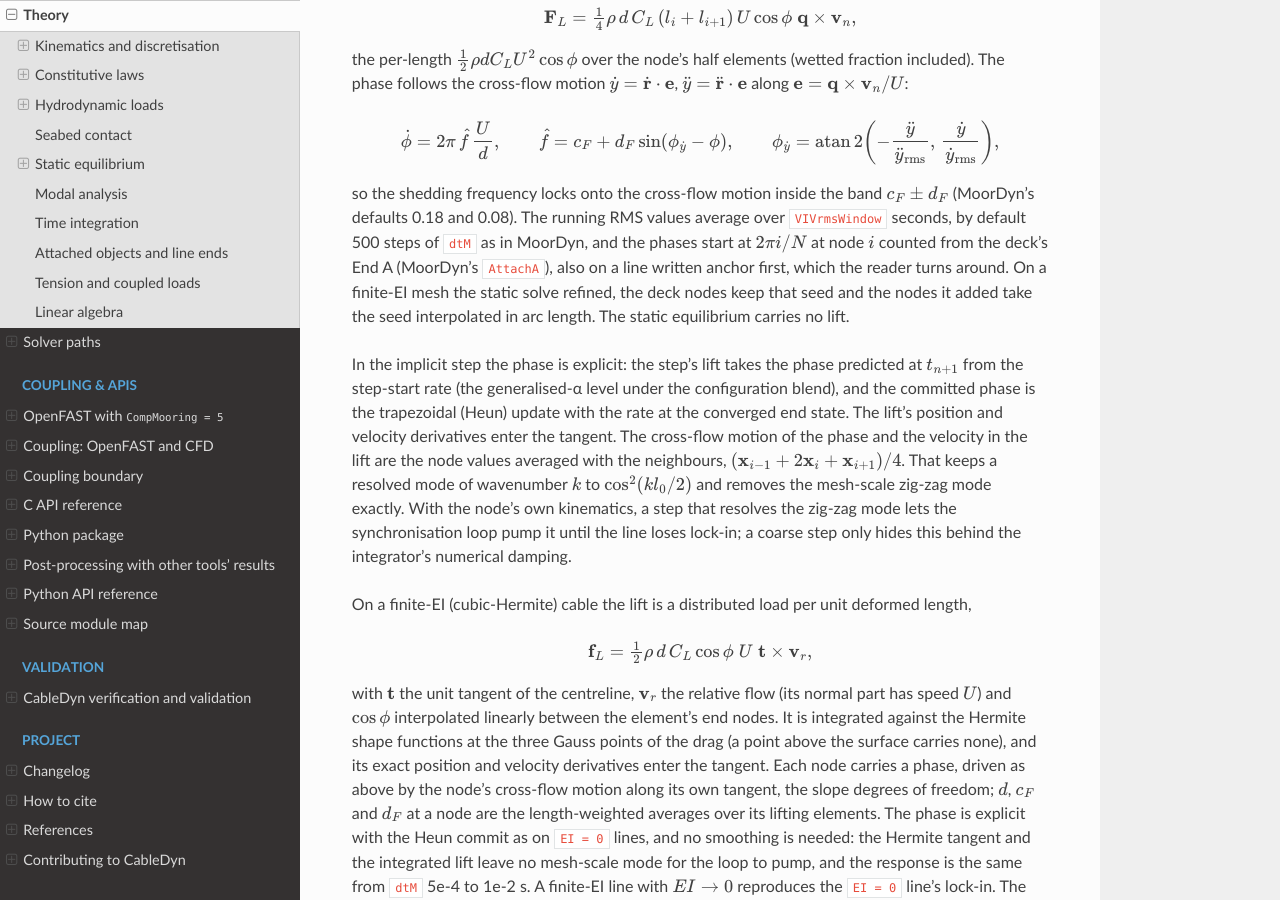
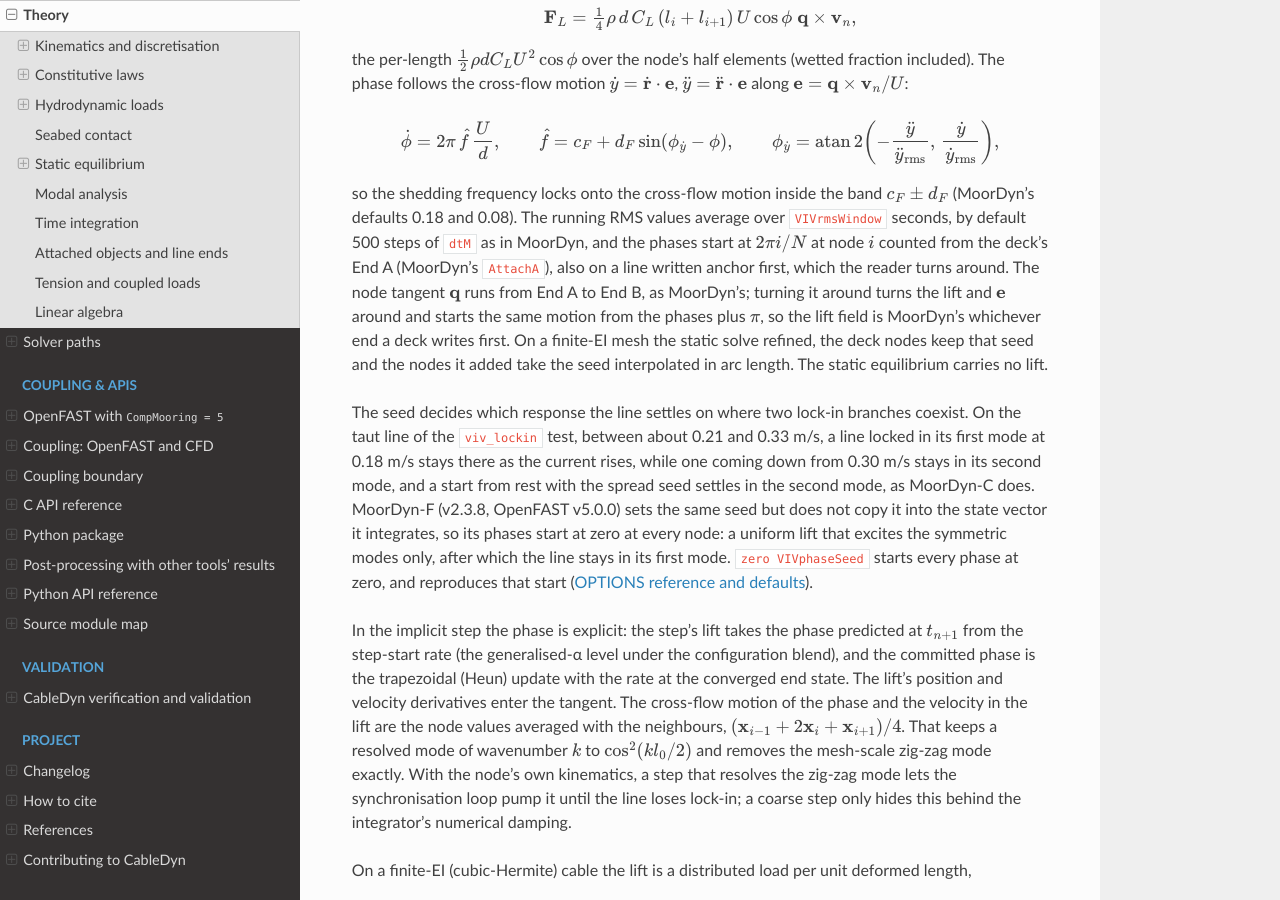
Before and after one commit to SMI-Lab-Inha/CableDyn, a Sphinx documentation site: the page built from doc/theory.rst, in a window 1280 px wide and 900 px high, scrolled down 18831 px. Built offline with Sphinx 7.4.7 and the Read the Docs theme 3.1.0, drawn with Linux system fonts in a browser that asks for light colours.

Commit message:
fix(viv): MoorDyn's lift direction on either deck order; VIVphaseSeed
MoorDyn takes the node tangent of the synchronisation model from End A to
End B and starts node i from End A at 2 pi i/N. CableDyn's model numbers its
nodes from End B, so on a line the reader keeps in the deck order (written
fairlead first) its tangent ran from End B to End A. That turns the lift and
the cross-flow axis around, which is MoorDyn's model started from the phases
plus pi: the t = 0 lift 2 m from End A was -4.68 N where MoorDyn's is
+4.66 N, on every route (single line, multibody march, mixed aggregate,
refined mesh). The seed now adds that half turn where the model's tangent runs
against MoorDyn's (CD_Deck_VIV_Phase_Seed, which the deck driver now passes on
every line), so the lift field and the V line files are MoorDyn's whichever
end the deck writes first.

The taut line of viv_lockin locks into different modes in CableDyn and
MoorDyn-F between about 0.21 and 0.33 m/s. Two lock-in branches coexist
there: a line locked in mode 1 at 0.18 m/s stays in mode 1 as the current
rises (A/D 0.710/0.701/0.686/0.671/0.662 at 0.21-0.33 m/s, MoorDyn-F's
0.709/0.699/0.685/0.670/0.659), one coming down from 0.30 m/s stays in mode 2.
From rest CableDyn settles in mode 2, as MoorDyn-C v2.7.2 does (U 0.24 m/s:
A/D 0.575 against 0.574 at x/L 0.24, the same frequency). MoorDyn-F v2.3.8
(OpenFAST v5.0.0) sets the seed in Line%phi but never copies it into the
state vector it integrates, so its phases start at zero: a uniform lift that
excites the symmetric modes only. With every phase at zero CableDyn follows
MoorDyn-F's transient to four digits over 12 s and its mode-1 branch over the
whole band. The new OPTION VIVphaseSeed (spread, the default; zero) selects
that start; the Python deck validator mirrors it.

viv_lockin gains the band at U 0.24 m/s against MoorDyn-C (spread) and
MoorDyn-F (zero) and the t = 0 lift on both deck orders, EI = 0 and finite EI;
viv_coupled and hermite_viv check the new seeds.

Signed-off-by: Jae Hoon Seo <jaehoon.seo@inha.ac.kr>

```diff
--- a/doc/theory.rst
+++ b/doc/theory.rst
@@ -1037,9 +1037,21 @@ so the shedding frequency locks onto the cross-flow motion inside the band
 :math:`c_F \pm d_F` (MoorDyn's defaults 0.18 and 0.08). The running RMS values average over
 ``VIVrmsWindow`` seconds, by default 500 steps of ``dtM`` as in MoorDyn, and the phases start at
 :math:`2\pi i/N` at node :math:`i` counted from the deck's End A (MoorDyn's ``AttachA``), also on
-a line written anchor first, which the reader turns around. On a finite-EI mesh the static solve
+a line written anchor first, which the reader turns around. The node tangent
+:math:`\mathbf{q}` runs from End A to End B, as MoorDyn's; turning it around turns the lift and
+:math:`\mathbf{e}` around and starts the same motion from the phases plus :math:`\pi`, so the
+lift field is MoorDyn's whichever end a deck writes first. On a finite-EI mesh the static solve
 refined, the deck nodes keep that seed and the nodes it added take the seed interpolated in
 arc length. The static equilibrium carries no lift.
+
+The seed decides which response the line settles on where two lock-in branches coexist. On the
+taut line of the ``viv_lockin`` test, between about 0.21 and 0.33 m/s, a line locked in its first
+mode at 0.18 m/s stays there as the current rises, while one coming down from 0.30 m/s stays in
+its second mode, and a start from rest with the spread seed settles in the second mode, as
+MoorDyn-C does. MoorDyn-F (v2.3.8, OpenFAST v5.0.0) sets the same seed but does not copy it into
+the state vector it integrates, so its phases start at zero at every node: a uniform lift that
+excites the symmetric modes only, after which the line stays in its first mode. ``zero
+VIVphaseSeed`` starts every phase at zero, and reproduces that start (:doc:`options`).
 
 In the implicit step the phase is explicit: the step's lift takes the phase predicted at
 :math:`t_{n+1}` from the step-start rate (the generalised-α level under the configuration blend),
```
Also changed, not shown: CHANGELOG.md (+12 -0 lines), VALIDATION.md (+1 -1 lines), doc/options.rst (+9 -0 lines), 8 other files.
